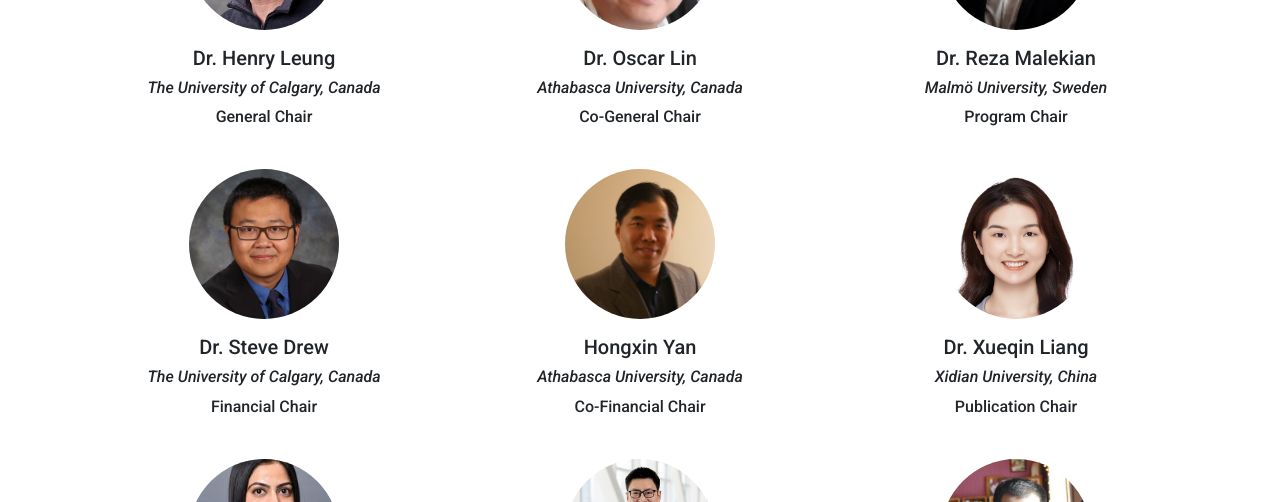
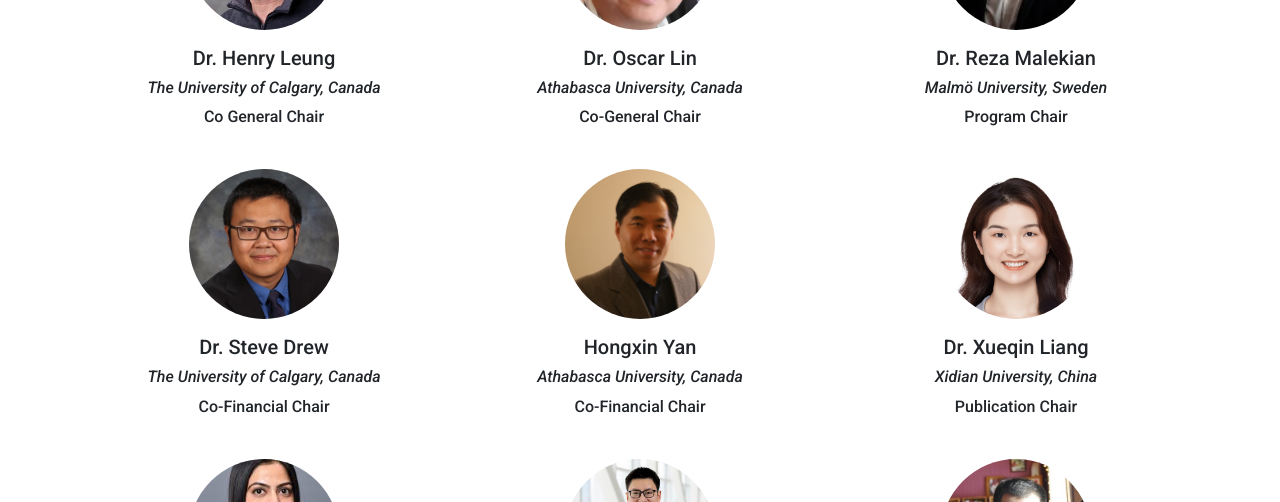
Before and after one commit to IEEE-SWC-2025/IEEE-SWC-2025.github.io, a Jekyll site: the page built from index.html, in a window 1280 px wide and 900 px high, scrolled down 1728 px. Shown: the part 153-655 px from the top of the window. Built offline with Jekyll 4.4.1, drawn with Linux system fonts in a browser that asks for light colours; some of the changed text lies outside the part shown.

Commit message:
Update index.html

```diff
--- a/index.html
+++ b/index.html
@@ -118,7 +118,7 @@
       />
       <h5>Dr. Henry Leung</h5>
       <h6><i>The University of Calgary, Canada</i></h6>
-      <p>General Chair</p>
+      <p>Co General Chair</p>
     </div>
     <div class="col-md-4">
       <img
@@ -148,7 +148,7 @@
       />
       <h5>Dr. Steve Drew</h5>
       <h6><i>The University of Calgary, Canada</i></h6>
-      <p>Financial Chair</p>
+      <p>Co-Financial Chair</p>
     </div>
     <div class="col-md-4">
       <img
@@ -212,6 +212,17 @@
       <p>Publicity Chair</p>
     </div>
 
+  <div class="col-md-4">
+      <img
+        src="/assets/images/ashiq.jpg"
+        alt="Dr. Aris"
+        class="circle-img mb-3"
+      />
+      <h5>Dr. C. Ashiq Rahman</h5>
+      <h6><i>City of Calgary, Canada</i></h6>
+      <p>Industry Liaison Co-Chair</p>
+    </div>
+
 
 
     <div class="col-md-4">
@@ -225,6 +236,16 @@
       <p>Industry Liaison Co-Chair</p>
     </div>
 
+    <div class="col-md-4">
+      <img
+        src="/assets/images/hong.jpg"
+        alt="DR Hong Lin"
+        class="circle-img mb-3"
+      />
+      <h5>Dr Hong Lin</h5>
+      <h6><i>University of Houston-downtwon , USA</i></h6>
+      <p>Tutorial Chair</p>
+    </div>
 
 
     <div class="col-md-4">
```
